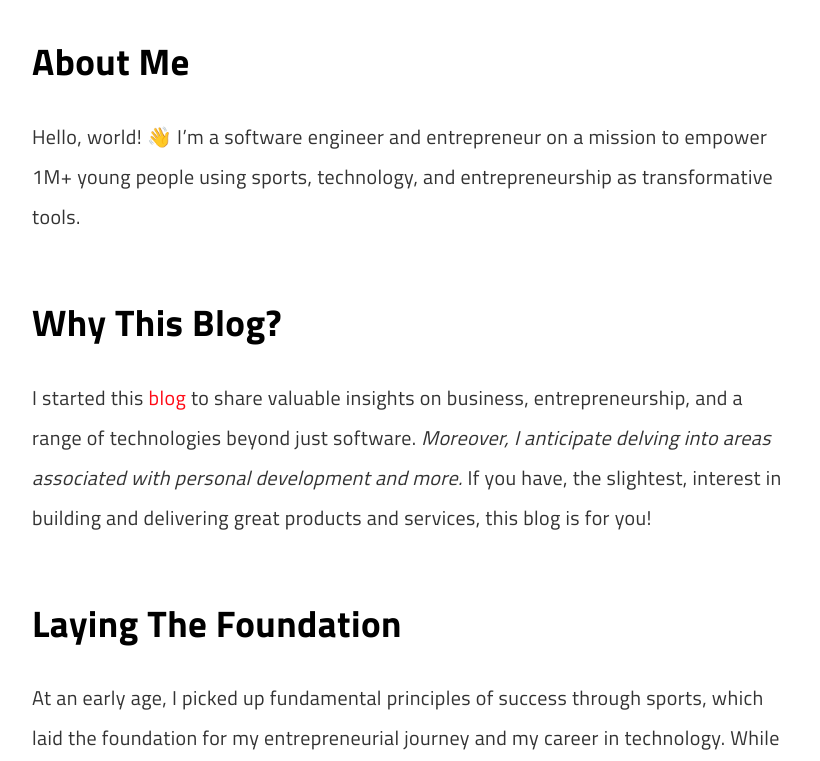
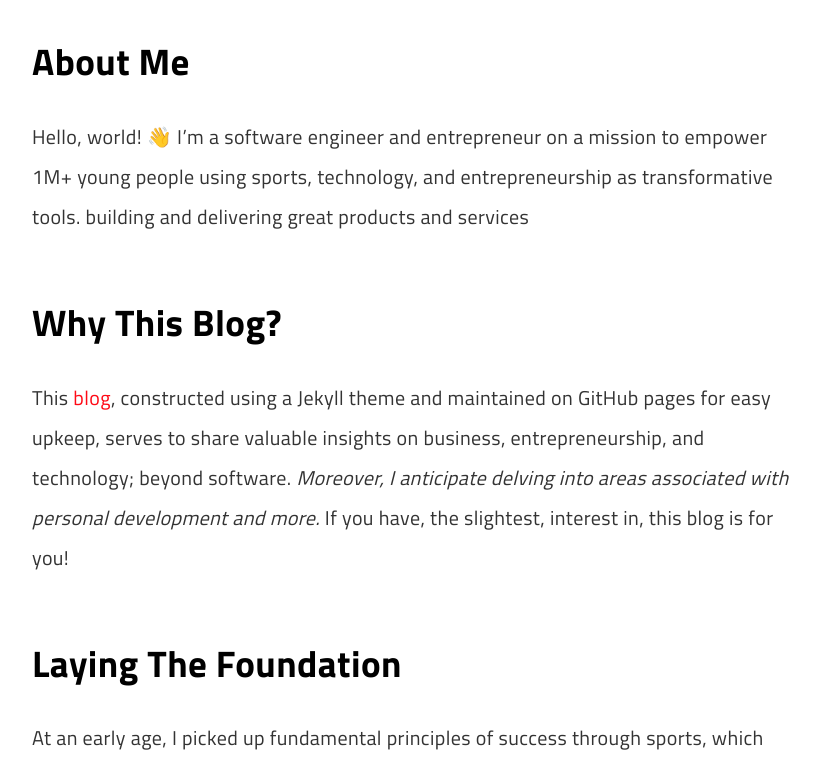
Before and after one commit to marv0/marv0.github.io, a Jekyll site: the page built from pages/about.md, in a window 1280 px wide and 900 px high, scrolled down 344 px, cut to the strip 139-900 px from the top of the window. Shown: the whole strip, without its empty margins (228-1048 px from the left). Built offline with Jekyll 4.4.1, drawn with Linux system fonts in a browser that asks for light colours; a script that is not in the unit is left out.

Commit message:
Update about.md

```diff
--- a/pages/about.md
+++ b/pages/about.md
@@ -10,11 +10,11 @@ permalink: /about/
 
 ## About Me
 
-Hello, world! 👋 I'm a software engineer and entrepreneur on a mission to empower 1M+ young people using sports, technology, and entrepreneurship as transformative tools.
+Hello, world! 👋 I'm a software engineer and entrepreneur on a mission to empower 1M+ young people using sports, technology, and entrepreneurship as transformative tools.   building and delivering great products and services
 
 ## Why This Blog?
 
-I started this [blog](/) to share valuable insights on business, entrepreneurship, and a range of technologies beyond just software. *Moreover, I anticipate delving into areas associated with personal development and more.* If you have, the slightest, interest in building and delivering great products and services, this blog is for you!
+This [blog](/), constructed using a Jekyll theme and maintained on GitHub pages for easy upkeep,  serves to share valuable insights on business, entrepreneurship, and technology; beyond software. *Moreover, I anticipate delving into areas associated with personal development and more.* If you have, the slightest, interest in, this blog is for you!
 
 ## Laying The Foundation
 
```
